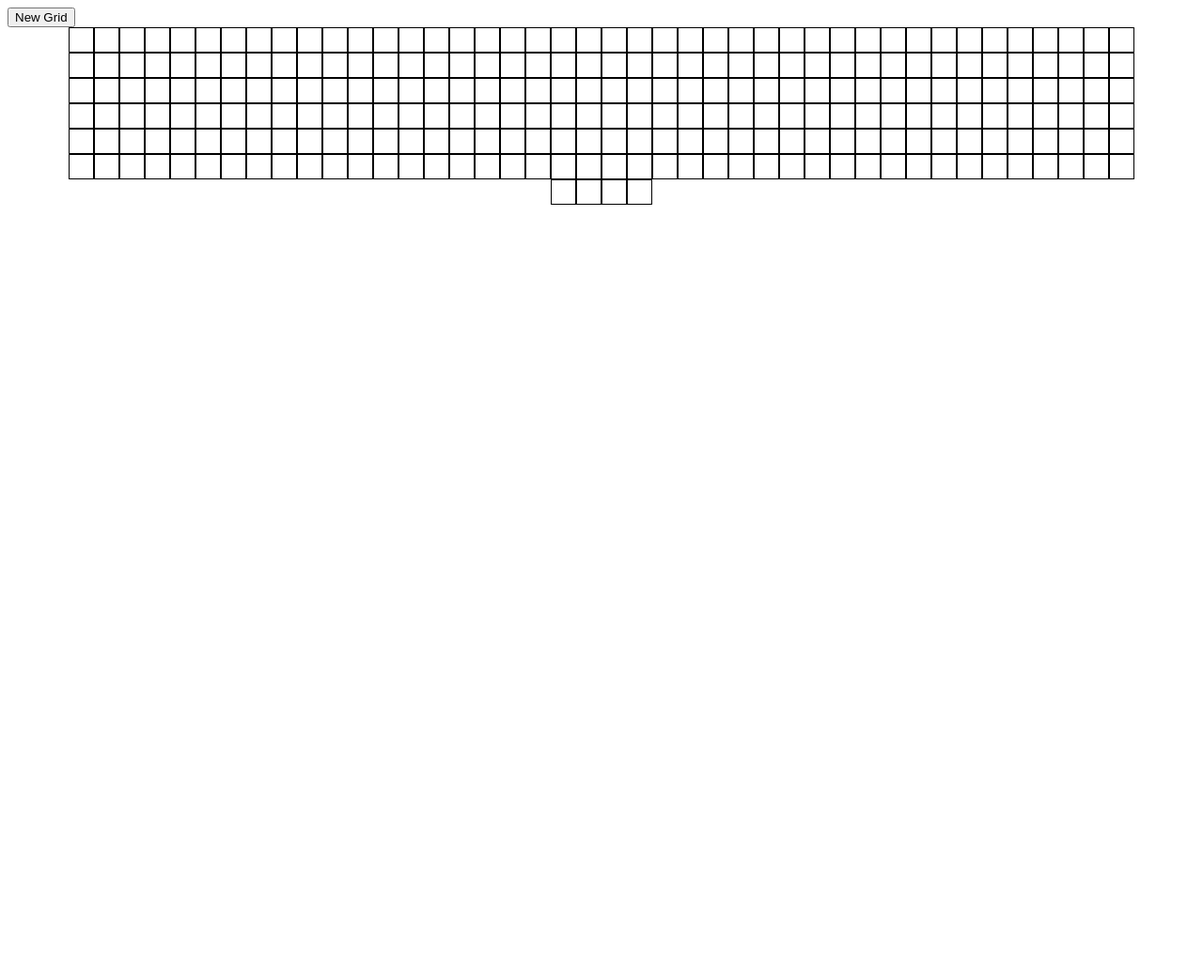
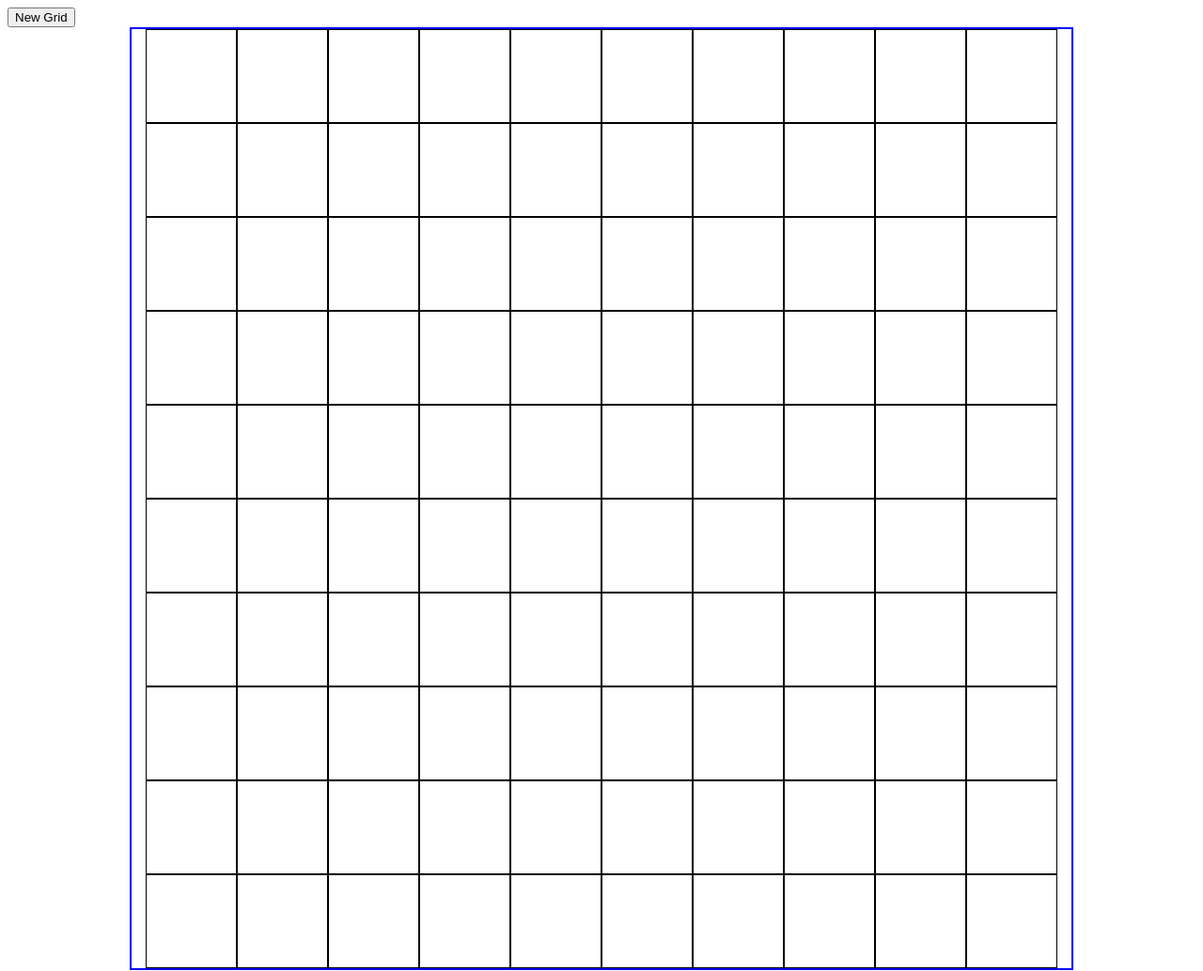
Before and after one commit to thefx3/etchasketch, a plain HTML site: page index.html in a window 1280 px wide. Shown: the whole page at 94% size. Before the commit the page ends 800 px from the top, so only its background shows below. Drawn offline with Linux system fonts and the light colour scheme.

Commit message:
Grid work for any size

```diff
--- a/javascript.js
+++ b/javascript.js
@@ -2,14 +2,15 @@ const grid = document.querySelector("div");
 
 function createGrid(x){
   grid.innerHTML = ""; /* Clean the grid before creating */
+  grid.style.setProperty('--cols',x);
 
-    for (let i=0; i<x; i++){
-        for (let j=0; j<x; j++){
+  for (let i=0; i<x*x; i++){
+
     const square = document.createElement("div");
+    square.classList.add("square");
     grid.appendChild(square);
 
-            square.addEventListener(
-                "mouseover", (event) => {
+    square.addEventListener("mouseover", (event) => {
       // highlight the mouseover target
       event.target.style.backgroundColor = "orange";
 
@@ -18,13 +19,11 @@ function createGrid(x){
       event.target.style.backgroundColor = "";
       }, 500);
     },
-                false,
-              );
-        }
+    false,);
   }
 }
 
-createGrid(16); /* Create the grid */
+createGrid(10); /* Create the grid */
 
 
 const button = document.querySelector("button");
--- a/styles.css
+++ b/styles.css
@@ -2,13 +2,18 @@
     display: flex;
     flex-flow: row wrap;
     justify-content: center;
-    align-items: center;
+    align-items: stretch;
     margin: auto;
-    width: 90%;
+    width: 1000px;
+    height: 1000px;
+
+    border : 2px solid blue;
 }
 
-.grid > div {
+.grid > * {
     aspect-ratio: 1 / 1;
-    min-width: 25px;
+    min-width: 10px;
+    flex : 1 0 calc(100% / var(--cols));
+    max-width: calc(95% / var(--cols));
     border: 1px solid black;
 }
```
Also changed, not shown: index.html (+1 -0 lines). Lines whose indentation alone changed are shown as unchanged.
